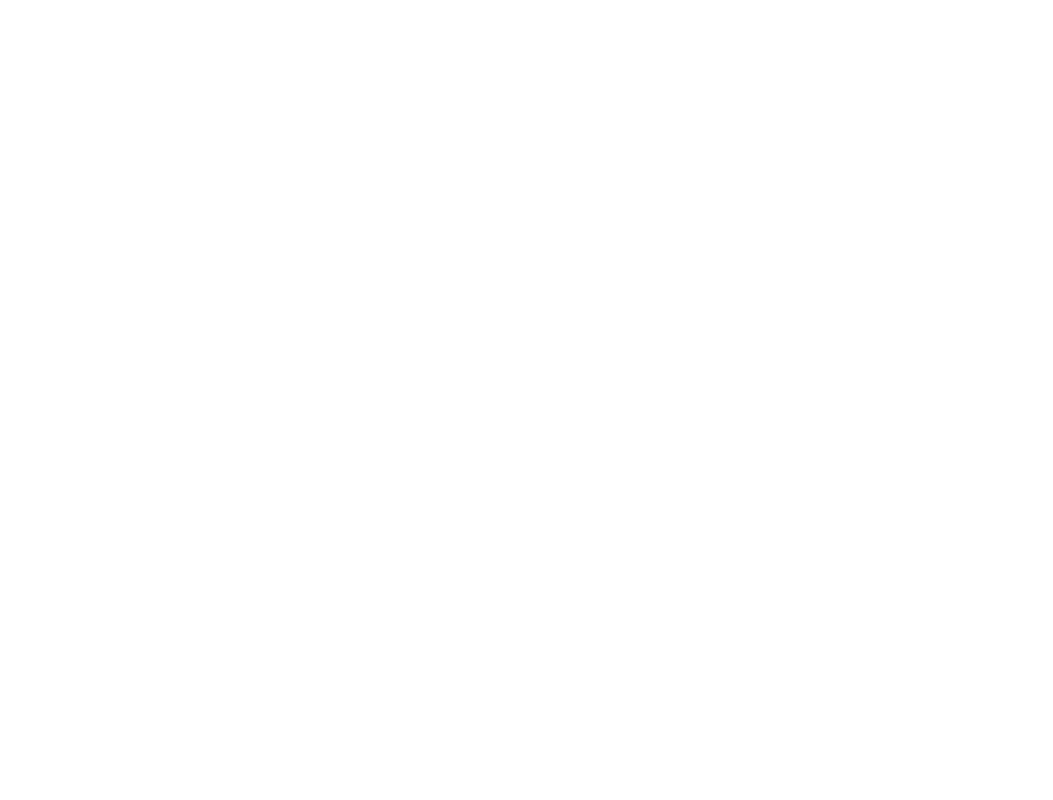
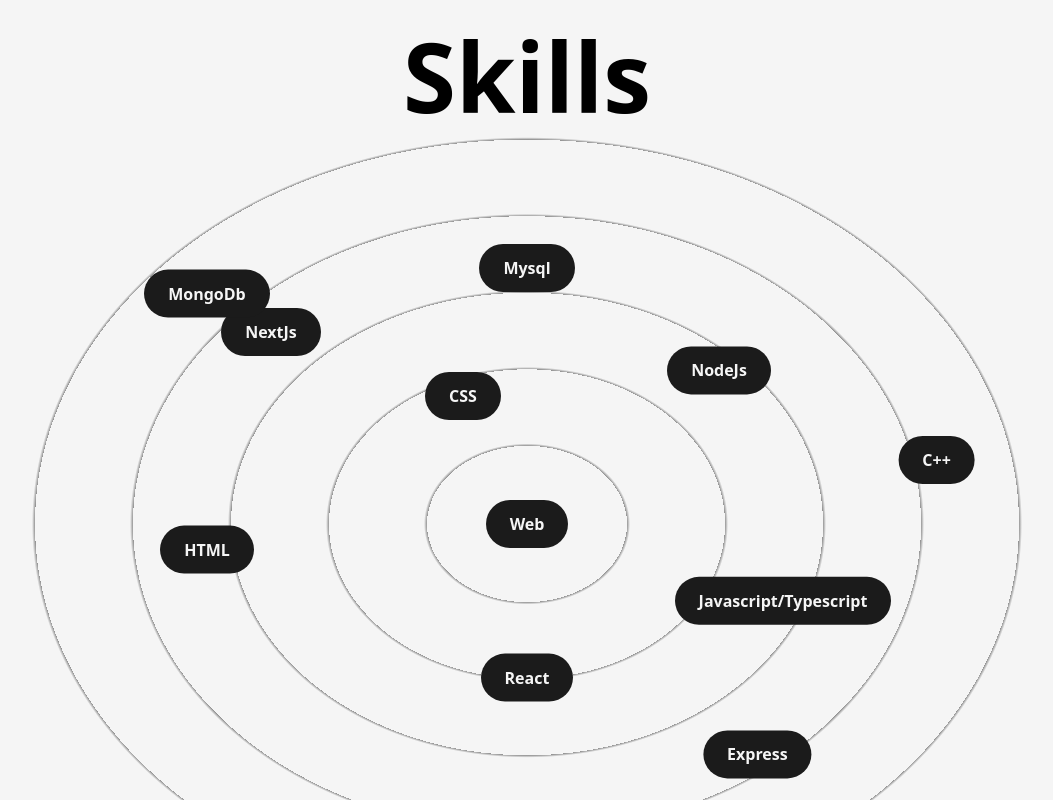
Before and after one commit to s3roy/portfolio, a Next.js app: page /about in a window 1280 px wide. Shown: the part 1200-2000 px from the top of the page, without its empty margins (113-1166 px from the left). Before the commit the page ends 1198 px from the top, so only its background shows below. Built offline with nearby package versions, Linux system fonts and the light colour scheme.

Commit message:
Added skills component

```diff
--- /dev/null
+++ b/src/components/Skills.tsx
@@ -0,0 +1,46 @@
+import { motion } from 'framer-motion';
+import React from 'react';
+
+const Skill = ({ name, x, y }) => {
+  return (
+    <motion.div
+      className="flex items-center justify-center rounded-full font-semibold bg-dark text-light
+        py-3 px-6 shadow-dark cursor-pointer absolute"
+      whileHover={{ scale: 1.05 }}
+      initial={{ x: 0, y: 0 }}
+      whileInView={{ x: x, y: y }}
+      transition={{ duration: 1.5 }}
+      viewport={{ once: true }}
+    >
+      {name}
+    </motion.div>
+  );
+};
+const Skills = () => {
+  return (
+    <>
+      <h2 className="font-bold text-8xl mt-64 w-full text-center">Skills</h2>
+      <div className="w-full h-screen relative flex items-center justify-center rounded-full bg-circularLight">
+        <motion.div
+          className="flex items-center justify-center rounded-full font-semibold bg-dark text-light
+        py-3 px-6 shadow-dark cursor-pointer absolute"
+          whileHover={{ scale: 1.05 }}
+        >
+          Web
+        </motion.div>
+        <Skill name="HTML" x="-25vw" y="2vw" />
+        <Skill name="CSS" x="-5vw" y="-10vw" />
+        <Skill name="Javascript/Typescript" x="20vw" y="6vw" />
+        <Skill name="React" x="0vw" y="12vw" />
+        <Skill name="NextJs" x="-20vw" y="-15vw" />
+        <Skill name="NodeJs" x="15vw" y="-12vw" />
+        <Skill name="C++" x="32vw" y="-5vw" />
+        <Skill name="Mysql" x="0vw" y="-20vw" />
+        <Skill name="MongoDb" x="-25vw" y="-18vw" />
+        <Skill name="Express" x="18vw" y="18vw" />
+      </div>
+    </>
+  );
+};
+
+export default Skills;
--- a/src/pages/about.tsx
+++ b/src/pages/about.tsx
@@ -5,8 +5,10 @@ import React, { useEffect, useRef } from 'react';
 
 import AnimatedText from '@/components/AnimatedText';
 import Layout from '@/components/Layout';
+import Skills from '@/components/Skills';
 
 import profilePic from '../../public/images/profile/developer-pic-2.jpg';
+import Experience from '@/components/Experience';
 
 const AnimatedNumbers = ({ value }) => {
   const ref = useRef<HTMLSpanElement>(null);
@@ -103,6 +105,8 @@ const about = () => {
               </div>
             </div>
           </div>
+          <Skills />
+          <Experience />
         </Layout>
       </main>
     </>
--- a/tailwind.config.js
+++ b/tailwind.config.js
@@ -18,6 +18,10 @@ module.exports = {
       animation: {
         'spin-slow': 'spin 8s linear infinite',
       },
+      backgroundImage: {
+        circularLight:
+          'repeating-radial-gradient(rgba(0,0,0,0.4) 2px,#f5f5f5 5px,#f5f5f5 100px);',
+      },
     },
   },
   plugins: [],
```
